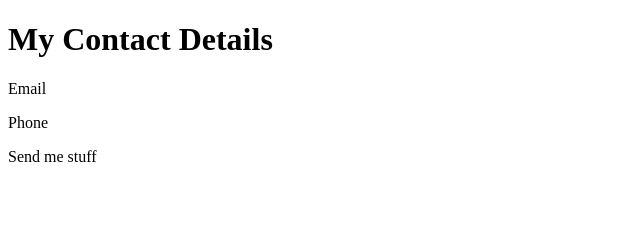
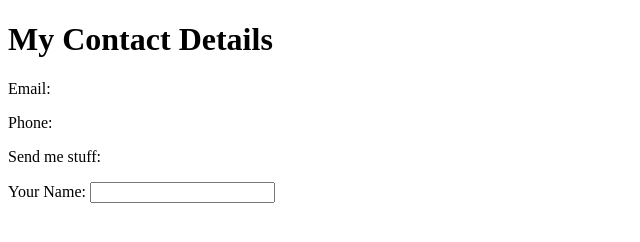
Before and after one commit to miskatonical/about-me, a plain HTML site: page contactme.html in a window 1280 px wide. Shown: the whole page, without its empty margins (0-640 px from the left). Drawn offline with Linux system fonts and the light colour scheme.

Commit message:
added many more things

```diff
--- a/contactme.html
+++ b/contactme.html
@@ -8,8 +8,12 @@
 </head>
 <body>
     <h1>My Contact Details</h1>
-    <p>Email</p>
-    <p>Phone</p>
-    <p>Send me stuff</p>
+    <p>Email:</p>
+    <p>Phone:</p>
+    <p>Send me stuff:</p>
+    <form class="" action="index.html" method="post">
+        <label>Your Name:</label>
+        <input type="text" name="" value="">
+    </form>
 </body>
 </html>
```
